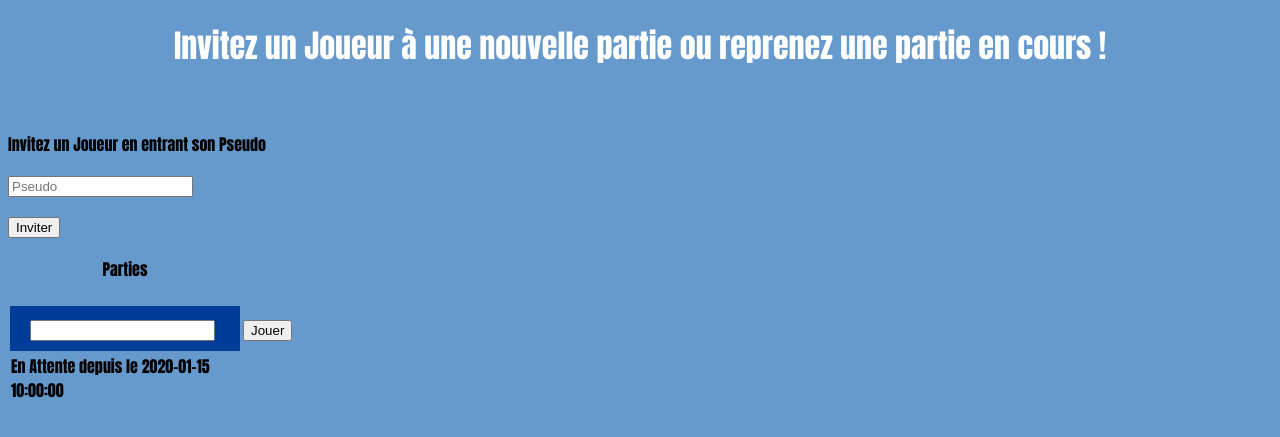
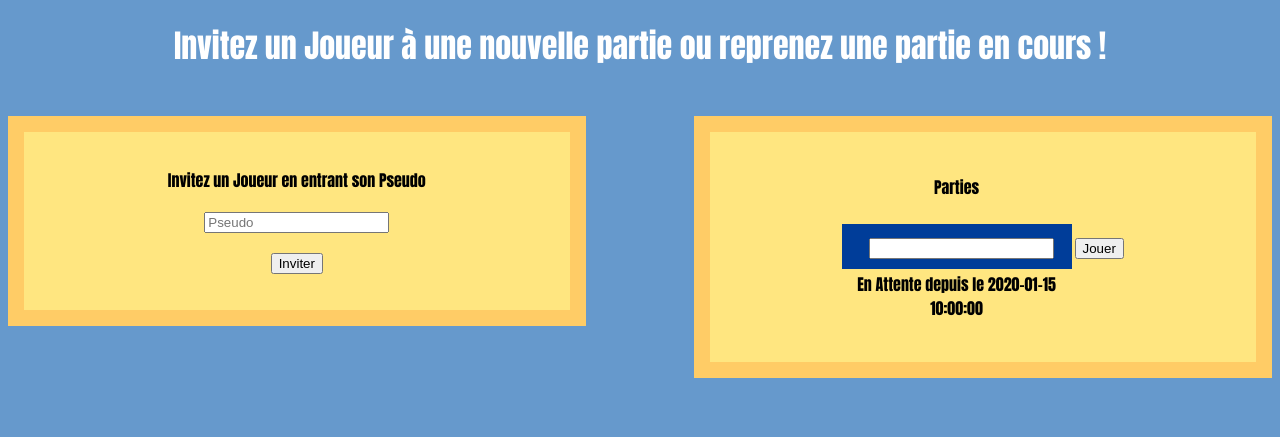
Before and after one commit to lilelvis98/BatailleDW1, a PHP site: page /jouer.php in a window 1280 px wide. Shown: the top 437 px of the page. Run offline with PHP 8.4, Linux system fonts and the light colour scheme; the visitor is signed in with stand-in values (Sample User, id 1); tables that the repository leaves empty hold one stand-in row (values such as "Sample post"); data that the repository does not hold is empty.

Commit message:
fix css tin

```diff
--- a/jeu/css/style_normal.css
+++ b/jeu/css/style_normal.css
@@ -47,6 +47,24 @@ h1{
  	padding: 20px;
 	margin-left: 3%;
 	margin-right: auto;
+}
+
+#boiteinvitation{
+	background-color: #ffe680;
+ 	width: 40%;
+ 	border: 16px solid #ffcc66;
+ 	padding: 20px;
+	float: left;
+	text-align: center;
+}
+
+#boiteparties{
+	background-color: #ffe680;
+ 	width: 40%;
+ 	border: 16px solid #ffcc66;
+ 	padding: 20px;
+	float: right;
+	text-align: center;
 }
 
 #BateauPlace
@@ -118,6 +136,13 @@ h1{
 	margin-right: 7%;
 }
 
+#tab_parties
+{
+	margin-left: auto;
+	margin-top: 20px;
+	margin-right: auto;
+}
+
 #th_contact
 {
 	padding-bottom: 5px;
@@ -180,13 +205,10 @@ input.inscription {
 	color: red;
 }
 
-input.pseudoadv {
-
-}
-
 input[type=password]:focus {
     border: 2px solid #555;
 }
+
 #GrillePerso
 {
 	border-collapse: 2px solid blue;
```
